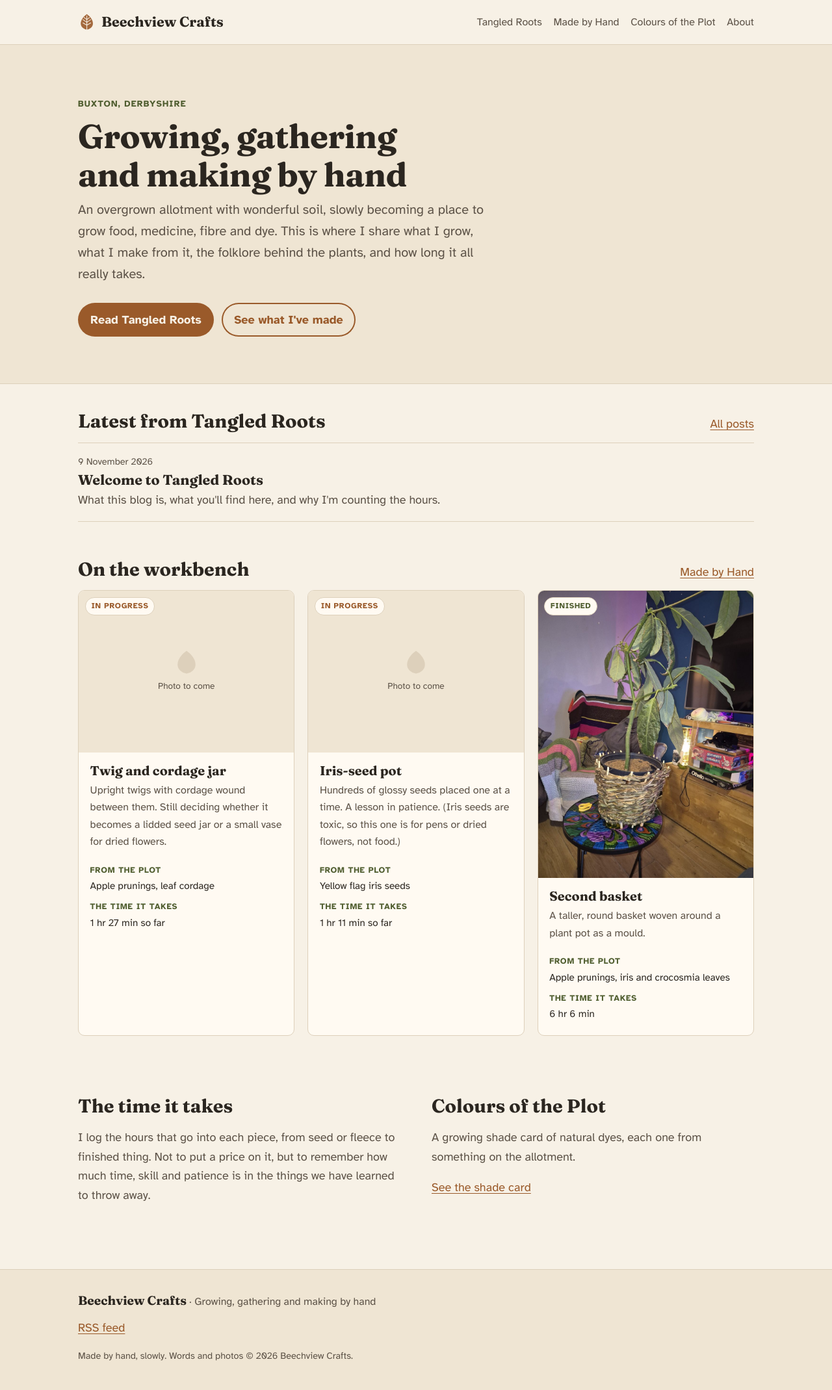
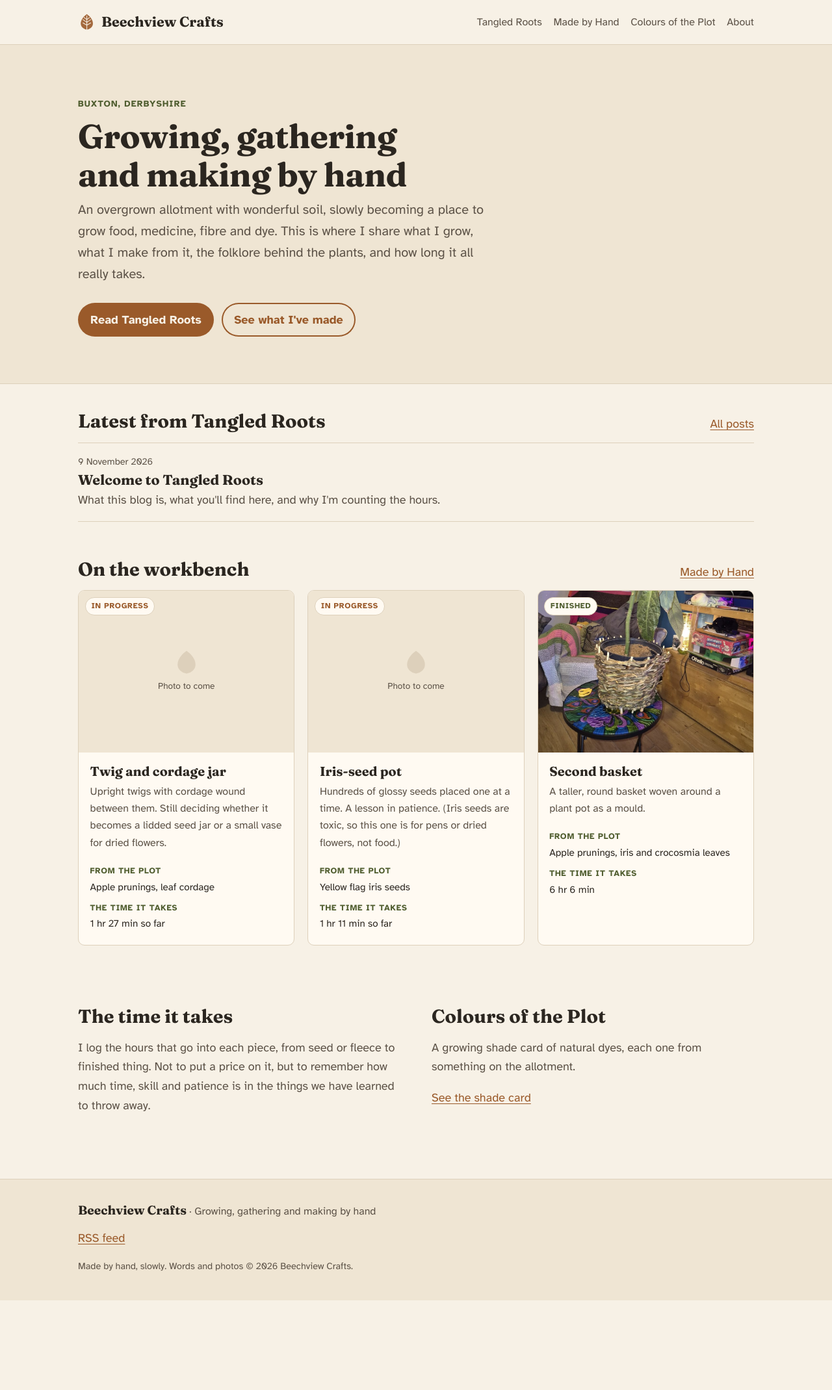
Before and after one commit to spinner77/spinner77.github.io, a Jekyll site: the page built from index.html, in a window 1280 px wide. Shown: the whole page at 65% size. Built offline with Jekyll 4.4.1, drawn with Linux system fonts in a browser that asks for light colours; after the commit the page ends 2001 px from its top, so only the background shows below that.

Commit message:
Keep Made by Hand photos inside their cards
Photos now crop neatly to the card shape instead of spilling over the
heading. Second basket photo recropped to centre the basket.

Co-Authored-By: Claude Opus 5.5 <noreply@anthropic.com>
Claude-Session: https://claude.ai/code/session_01TMkMfsRSCjVJtssDx8fCz3

```diff
--- a/assets/css/style.css
+++ b/assets/css/style.css
@@ -150,8 +150,8 @@ h3 { font-size: 1.25rem; margin: 0 0 .4rem; }
   display: grid; gap: 1.25rem; grid-template-columns: repeat(auto-fill, minmax(min(100%, 17rem), 1fr));
 }
 .make-card { background: var(--card); border: 1px solid var(--line); border-radius: var(--radius); overflow: hidden; display: flex; flex-direction: column; }
-.make-photo { position: relative; aspect-ratio: 4 / 3; background: var(--paper-deep); }
-.make-photo img { width: 100%; height: 100%; object-fit: cover; }
+.make-photo { position: relative; aspect-ratio: 4 / 3; overflow: hidden; background: var(--paper-deep); }
+.make-photo img { position: absolute; inset: 0; width: 100%; height: 100%; object-fit: cover; }
 .photo-placeholder {
   height: 100%; display: flex; flex-direction: column; align-items: center; justify-content: center; gap: .4rem;
   color: var(--line); font-size: .85rem;
@@ -164,7 +164,7 @@ h3 { font-size: 1.25rem; margin: 0 0 .4rem; }
 }
 .status-finished { color: var(--moss); }
 .status-in-progress { color: var(--beech); }
-.make-body { padding: 1rem 1.1rem 1.2rem; }
+.make-body { padding: 1.1rem 1.1rem 1.25rem; }
 .make-note { color: var(--ink-soft); font-size: 1rem; margin: 0 0 .8rem; }
 .make-facts { margin: 0; font-size: .95rem; display: grid; gap: .1rem; }
 .make-facts dt { font-weight: 700; color: var(--moss); font-size: .8rem; text-transform: uppercase; letter-spacing: .06em; margin-top: .45rem; }
```
Also changed, not shown: assets/images/makes/second-basket.jpg.
